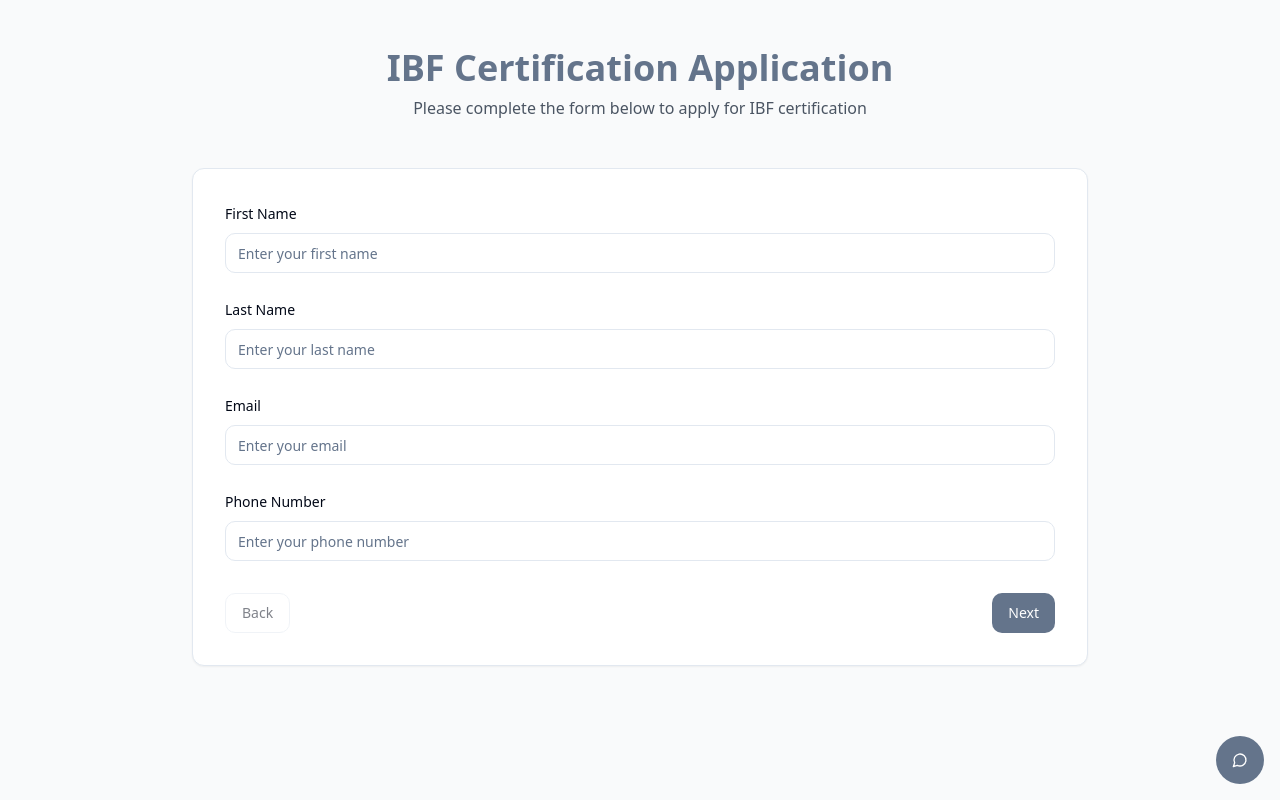
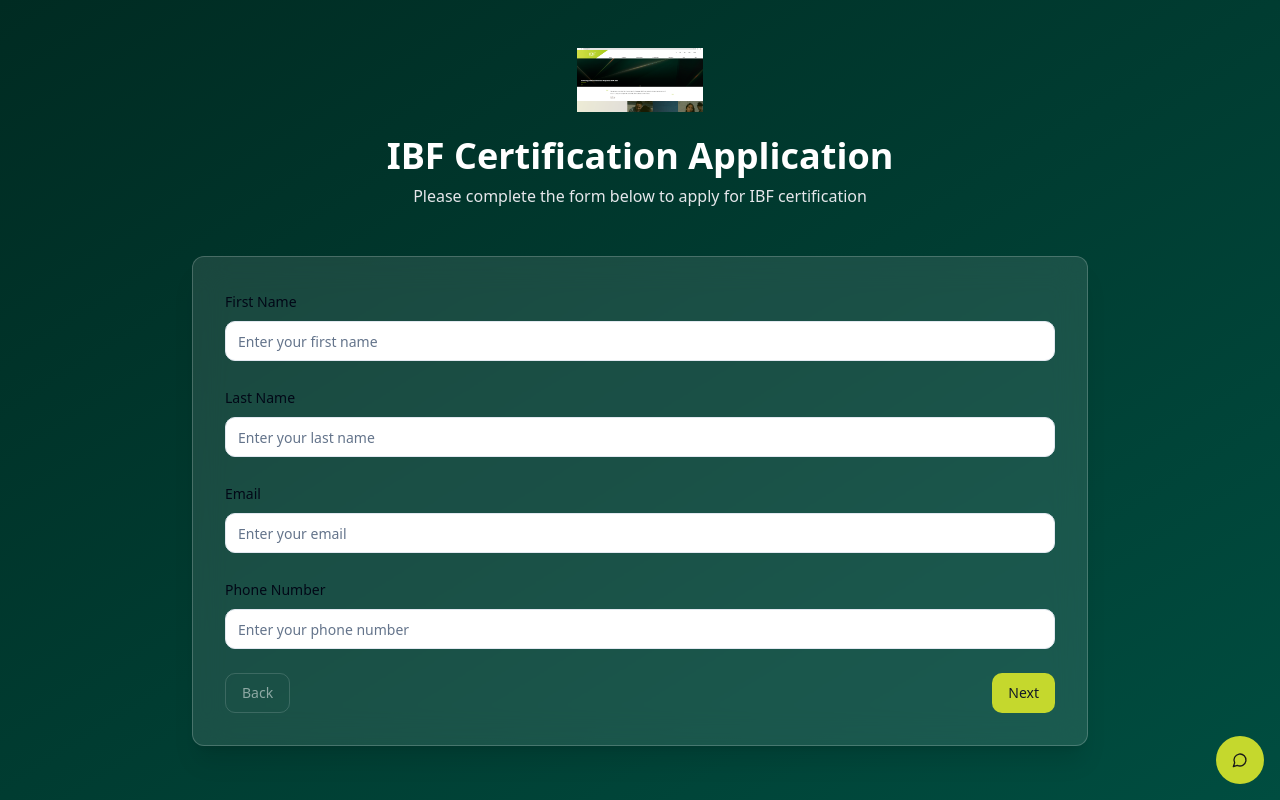
Before and after one commit to zanybarlee/ai-apply-assistant, a React (Vite) app: page / in a window 1280 px wide. Built offline with nearby package versions, Linux system fonts and the light colour scheme.

Commit message:
Style application form to match theme
Updated the styling of the application form to align with the overall theme of the IBF Home Page. Adjustments include modifications to layout, colors, and typography to ensure consistency with the existing design.
[skip gpt_engineer]

```diff
--- a/src/components/ApplicationForm/FormContainer.tsx
+++ b/src/components/ApplicationForm/FormContainer.tsx
@@ -118,10 +118,11 @@ export const FormContainer = () => {
   };
 
   return (
-    <div className="min-h-screen bg-gray-50 py-12 px-4 sm:px-6 lg:px-8">
+    <div className="min-h-screen bg-gradient-to-br from-[#002B22] to-[#004D40] py-12 px-4 sm:px-6 lg:px-8">
       <div className="max-w-4xl mx-auto">
         <FormHeader currentStep={currentStep} firstName={formData.firstName} />
-        <Card className="p-6 sm:p-8 bg-white shadow-sm">
+        <Card className="p-6 sm:p-8 bg-white/10 backdrop-blur-lg border border-white/20 shadow-xl">
+          <div className="space-y-6">
             {renderStep()}
             <FormNavigation
               currentStep={currentStep}
@@ -143,6 +144,7 @@ export const FormContainer = () => {
                 }
               }}
             />
+          </div>
         </Card>
       </div>
     </div>
--- a/src/components/ApplicationForm/FormHeader.tsx
+++ b/src/components/ApplicationForm/FormHeader.tsx
@@ -6,8 +6,9 @@ interface FormHeaderProps {
 export const FormHeader = ({ currentStep, firstName }: FormHeaderProps) => {
   return (
     <div className="text-center mb-12">
-      <h1 className="text-4xl font-bold text-primary mb-2">IBF Certification Application</h1>
-      <p className="text-gray-600">
+      <img src="/lovable-uploads/16b8e354-0985-4c56-92d5-afff533ff465.png" alt="IBF Logo" className="h-16 mx-auto mb-6" />
+      <h1 className="text-4xl font-bold text-white mb-2">IBF Certification Application</h1>
+      <p className="text-gray-200">
         {currentStep > 0 && firstName
           ? `Welcome back, ${firstName}! Continue your application.`
           : "Please complete the form below to apply for IBF certification"}
--- a/src/components/ApplicationForm/FormNavigation.tsx
+++ b/src/components/ApplicationForm/FormNavigation.tsx
@@ -14,13 +14,13 @@ export const FormNavigation = ({ currentStep, onNext, onBack }: FormNavigationPr
         variant="outline"
         onClick={onBack}
         disabled={currentStep === 0}
-        className="transition-all duration-200 hover:bg-gray-100"
+        className="bg-transparent border-white/30 text-white hover:bg-white/10 transition-all duration-200"
       >
         Back
       </Button>
       <Button
         onClick={onNext}
-        className="bg-primary hover:bg-primary/90 transition-all duration-200"
+        className="bg-[#C5D82D] hover:bg-[#D4E157] text-gray-900 transition-all duration-200"
       >
         {currentStep === STEPS.length - 1 ? "Submit" : "Next"}
       </Button>
--- a/tailwind.config.ts
+++ b/tailwind.config.ts
@@ -25,16 +25,16 @@ export default {
         background: "hsl(var(--background))",
         foreground: "hsl(var(--foreground))",
         primary: {
-          DEFAULT: "#64748b",
-          foreground: "#ffffff",
+          DEFAULT: "#C5D82D",
+          foreground: "#1A1A1A",
         },
         secondary: {
-          DEFAULT: "#9ca3af",
+          DEFAULT: "#004D40",
           foreground: "#ffffff",
         },
         accent: {
-          DEFAULT: "#0d9488",
-          foreground: "#ffffff",
+          DEFAULT: "#C5D82D",
+          foreground: "#1A1A1A",
         },
         destructive: {
           DEFAULT: "hsl(var(--destructive))",
```
Also changed, not shown: public/lovable-uploads/16b8e354-0985-4c56-92d5-afff533ff465.png (added). Lines whose indentation alone changed are shown as unchanged.
